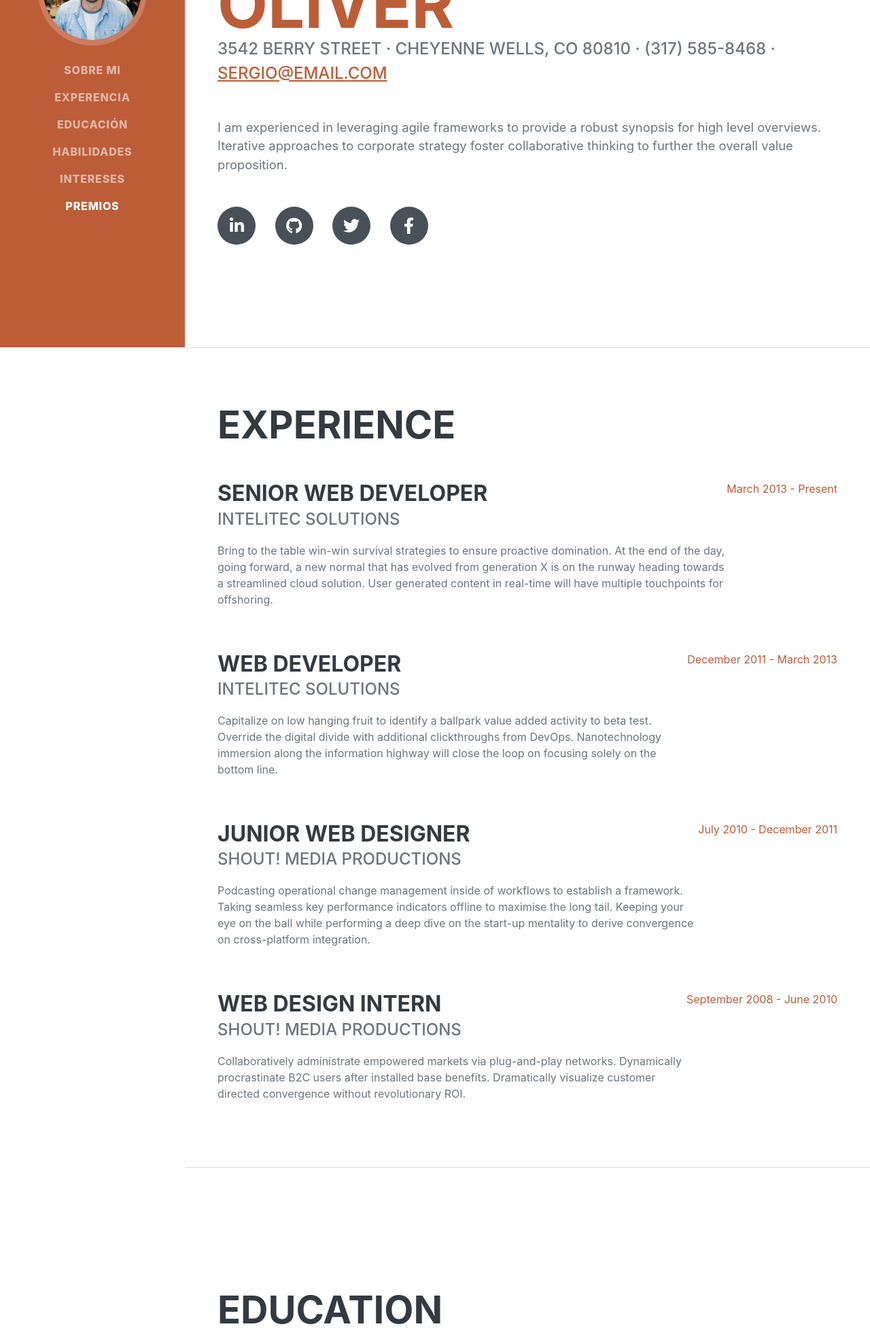
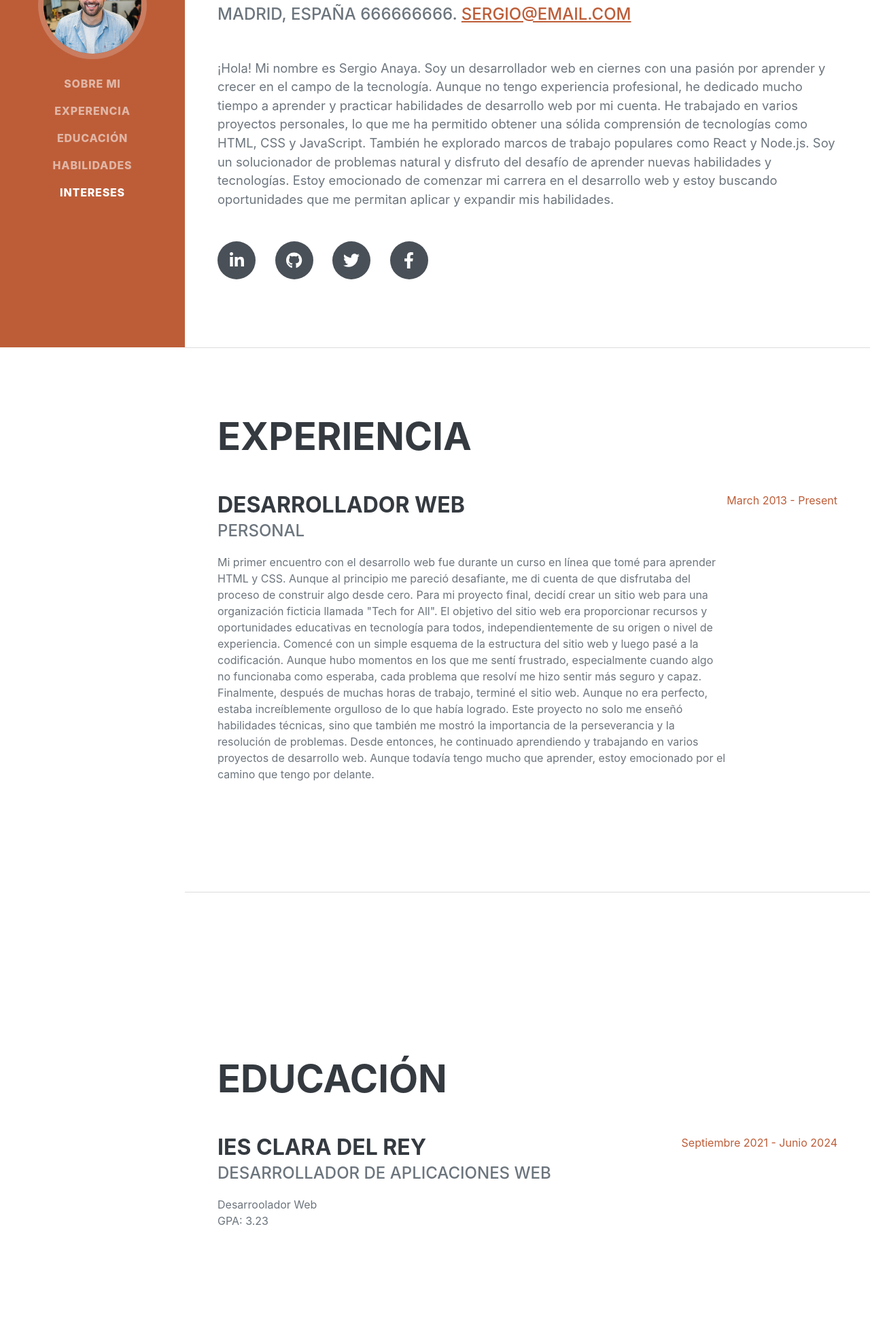
Before and after one commit to SergioAO/SergioAO.github.io, a plain HTML site: page index.html in a window 1280 px wide. Shown: the part 289-2253 px from the top of the page at 68% size. Drawn offline with nearby package versions, Linux system fonts and the light colour scheme; a web font is replaced by a local one.

Commit message:
Ultima up

```diff
--- a/index.html
+++ b/index.html
@@ -36,7 +36,6 @@
                 <li class="nav-item"><a class="nav-link js-scroll-trigger" href="#education">Educación</a></li>
                 <li class="nav-item"><a class="nav-link js-scroll-trigger" href="#skills">Habilidades</a></li>
                 <li class="nav-item"><a class="nav-link js-scroll-trigger" href="#interests">Intereses</a></li>
-                <li class="nav-item"><a class="nav-link js-scroll-trigger" href="#awards">Premios</a></li>
             </ul>
         </div>
     </nav>
@@ -50,12 +49,25 @@
                     <span class="text-primary">Anaya Oliver</span>
                 </h1>
                 <div class="subheading mb-5">
-                    3542 Berry Street · Cheyenne Wells, CO 80810 · (317) 585-8468 ·
-                    <a href="mailto:name@email.com">sergio@email.com</a>
+                    Madrid, España 666666666.
+                    <a href='mail&#116;o&#58;s%65&#37;7&#50;%67i%6F%&#52;&#48;&#37;&#54;&#53;m%6&#49;&#105;l&#46;%63om'>
+                        se&#114;g&#105;&#111;&#64;&#101;mail&#46;com
+                    </a>
                 </div>
-                <p class="lead mb-5">I am experienced in leveraging agile frameworks to provide a robust synopsis for
-                    high level overviews. Iterative approaches to corporate strategy foster collaborative thinking to
-                    further the overall value proposition.</p>
+                <p class="lead mb-5">
+
+                    ¡Hola! Mi nombre es Sergio Anaya. Soy un desarrollador web en ciernes con una pasión por aprender y
+                    crecer en el campo de la tecnología. Aunque no tengo experiencia profesional, he dedicado mucho
+                    tiempo a aprender y practicar habilidades de desarrollo web por mi cuenta.
+
+                    He trabajado en varios proyectos personales, lo que me ha permitido obtener una sólida comprensión
+                    de tecnologías como HTML, CSS y JavaScript. También he explorado marcos de trabajo populares como
+                    React y Node.js.
+
+                    Soy un solucionador de problemas natural y disfruto del desafío de aprender nuevas habilidades y
+                    tecnologías. Estoy emocionado de comenzar mi carrera en el desarrollo web y estoy buscando
+                    oportunidades que me permitan aplicar y expandir mis habilidades.
+                </p>
                 <div class="social-icons">
                     <a class="social-icon" href="#!"><i class="fab fa-linkedin-in"></i></a>
                     <a class="social-icon" href="#!"><i class="fab fa-github"></i></a>
@@ -68,49 +80,36 @@
         <!-- Experience-->
         <section class="resume-section" id="experience">
             <div class="resume-section-content">
-                <h2 class="mb-5">Experience</h2>
+                <h2 class="mb-5">Experiencia</h2>
                 <div class="d-flex flex-column flex-md-row justify-content-between mb-5">
                     <div class="flex-grow-1">
-                        <h3 class="mb-0">Senior Web Developer</h3>
-                        <div class="subheading mb-3">Intelitec Solutions</div>
-                        <p>Bring to the table win-win survival strategies to ensure proactive domination. At the end of
-                            the day, going forward, a new normal that has evolved from generation X is on the runway
-                            heading towards a streamlined cloud solution. User generated content in real-time will have
-                            multiple touchpoints for offshoring.</p>
+                        <h3 class="mb-0">Desarrollador Web</h3>
+                        <div class="subheading mb-3">Personal</div>
+                        <p>
+
+                            Mi primer encuentro con el desarrollo web fue durante un curso en línea que tomé para
+                            aprender HTML y CSS. Aunque al principio me pareció desafiante, me di cuenta de que
+                            disfrutaba del proceso de construir algo desde cero.
+
+                            Para mi proyecto final, decidí crear un sitio web para una organización ficticia llamada
+                            "Tech for All". El objetivo del sitio web era proporcionar recursos y oportunidades
+                            educativas en tecnología para todos, independientemente de su origen o nivel de experiencia.
+
+                            Comencé con un simple esquema de la estructura del sitio web y luego pasé a la codificación.
+                            Aunque hubo momentos en los que me sentí frustrado, especialmente cuando algo no funcionaba
+                            como esperaba, cada problema que resolví me hizo sentir más seguro y capaz.
+
+                            Finalmente, después de muchas horas de trabajo, terminé el sitio web. Aunque no era
+                            perfecto, estaba increíblemente orgulloso de lo que había logrado. Este proyecto no solo me
+                            enseñó habilidades técnicas, sino que también me mostró la importancia de la perseverancia y
+                            la resolución de problemas.
+
+                            Desde entonces, he continuado aprendiendo y trabajando en varios proyectos de desarrollo
+                            web. Aunque todavía tengo mucho que aprender, estoy emocionado por el camino que tengo por
+                            delante.
+                        </p>
                     </div>
                     <div class="flex-shrink-0"><span class="text-primary">March 2013 - Present</span></div>
-                </div>
-                <div class="d-flex flex-column flex-md-row justify-content-between mb-5">
-                    <div class="flex-grow-1">
-                        <h3 class="mb-0">Web Developer</h3>
-                        <div class="subheading mb-3">Intelitec Solutions</div>
-                        <p>Capitalize on low hanging fruit to identify a ballpark value added activity to beta test.
-                            Override the digital divide with additional clickthroughs from DevOps. Nanotechnology
-                            immersion along the information highway will close the loop on focusing solely on the bottom
-                            line.</p>
-                    </div>
-                    <div class="flex-shrink-0"><span class="text-primary">December 2011 - March 2013</span></div>
-                </div>
-                <div class="d-flex flex-column flex-md-row justify-content-between mb-5">
-                    <div class="flex-grow-1">
-                        <h3 class="mb-0">Junior Web Designer</h3>
-                        <div class="subheading mb-3">Shout! Media Productions</div>
-                        <p>Podcasting operational change management inside of workflows to establish a framework. Taking
-                            seamless key performance indicators offline to maximise the long tail. Keeping your eye on
-                            the ball while performing a deep dive on the start-up mentality to derive convergence on
-                            cross-platform integration.</p>
-                    </div>
-                    <div class="flex-shrink-0"><span class="text-primary">July 2010 - December 2011</span></div>
-                </div>
-                <div class="d-flex flex-column flex-md-row justify-content-between">
-                    <div class="flex-grow-1">
-                        <h3 class="mb-0">Web Design Intern</h3>
-                        <div class="subheading mb-3">Shout! Media Productions</div>
-                        <p>Collaboratively administrate empowered markets via plug-and-play networks. Dynamically
-                            procrastinate B2C users after installed base benefits. Dramatically visualize customer
-                            directed convergence without revolutionary ROI.</p>
-                    </div>
-                    <div class="flex-shrink-0"><span class="text-primary">September 2008 - June 2010</span></div>
                 </div>
             </div>
         </section>
@@ -118,23 +117,15 @@
         <!-- Education-->
         <section class="resume-section" id="education">
             <div class="resume-section-content">
-                <h2 class="mb-5">Education</h2>
+                <h2 class="mb-5">Educación</h2>
                 <div class="d-flex flex-column flex-md-row justify-content-between mb-5">
                     <div class="flex-grow-1">
-                        <h3 class="mb-0">University of Colorado Boulder</h3>
-                        <div class="subheading mb-3">Bachelor of Science</div>
-                        <div>Computer Science - Web Development Track</div>
+                        <h3 class="mb-0">IES Clara del Rey</h3>
+                        <div class="subheading mb-3">Desarrollador de aplicaciones Web</div>
+                        <div>Desarroolador Web</div>
                         <p>GPA: 3.23</p>
                     </div>
-                    <div class="flex-shrink-0"><span class="text-primary">August 2006 - May 2010</span></div>
-                </div>
-                <div class="d-flex flex-column flex-md-row justify-content-between">
-                    <div class="flex-grow-1">
-                        <h3 class="mb-0">James Buchanan High School</h3>
-                        <div class="subheading mb-3">Technology Magnet Program</div>
-                        <p>GPA: 3.56</p>
-                    </div>
-                    <div class="flex-shrink-0"><span class="text-primary">August 2002 - May 2006</span></div>
+                    <div class="flex-shrink-0"><span class="text-primary">Septiembre 2021 - Junio 2024</span></div>
                 </div>
             </div>
         </section>
@@ -142,8 +133,8 @@
         <!-- Skills-->
         <section class="resume-section" id="skills">
             <div class="resume-section-content">
-                <h2 class="mb-5">Skills</h2>
-                <div class="subheading mb-3">Programming Languages & Tools</div>
+                <h2 class="mb-5">Habilidades</h2>
+                <div class="subheading mb-3">Lenguajes de programación y herramientas</div>
                 <ul class="list-inline dev-icons">
                     <li class="list-inline-item"><i class="fab fa-html5"></i></li>
                     <li class="list-inline-item"><i class="fab fa-css3-alt"></i></li>
@@ -184,61 +175,11 @@
         <section class="resume-section" id="interests">
             <div class="resume-section-content">
                 <h2 class="mb-5">Interests</h2>
-                <p>Apart from being a web developer, I enjoy most of my time being outdoors. In the winter, I am an avid
-                    skier and novice ice climber. During the warmer months here in Colorado, I enjoy mountain biking,
-                    free climbing, and kayaking.</p>
-                <p class="mb-0">When forced indoors, I follow a number of sci-fi and fantasy genre movies and television
-                    shows, I am an aspiring chef, and I spend a large amount of my free time exploring the latest
-                    technology advancements in the front-end web development world.</p>
+                <p>Me encanta el tenis y la lectura.</p>
+                <p class="mb-0">Me gusta jugar juegos de rol</p>
             </div>
         </section>
         <hr class="m-0" />
-        <!-- Awards-->
-        <section class="resume-section" id="awards">
-            <div class="resume-section-content">
-                <h2 class="mb-5">Awards & Certifications</h2>
-                <ul class="fa-ul mb-0">
-                    <li>
-                        <span class="fa-li"><i class="fas fa-trophy text-warning"></i></span>
-                        Google Analytics Certified Developer
-                    </li>
-                    <li>
-                        <span class="fa-li"><i class="fas fa-trophy text-warning"></i></span>
-                        Mobile Web Specialist - Google Certification
-                    </li>
-                    <li>
-                        <span class="fa-li"><i class="fas fa-trophy text-warning"></i></span>
-                        1
-                        <sup>st</sup>
-                        Place - University of Colorado Boulder - Emerging Tech Competition 2009
-                    </li>
-                    <li>
-                        <span class="fa-li"><i class="fas fa-trophy text-warning"></i></span>
-                        1
-                        <sup>st</sup>
-                        Place - University of Colorado Boulder - Adobe Creative Jam 2008 (UI Design Category)
-                    </li>
-                    <li>
-                        <span class="fa-li"><i class="fas fa-trophy text-warning"></i></span>
-                        2
-                        <sup>nd</sup>
-                        Place - University of Colorado Boulder - Emerging Tech Competition 2008
-                    </li>
-                    <li>
-                        <span class="fa-li"><i class="fas fa-trophy text-warning"></i></span>
-                        1
-                        <sup>st</sup>
-                        Place - James Buchanan High School - Hackathon 2006
-                    </li>
-                    <li>
-                        <span class="fa-li"><i class="fas fa-trophy text-warning"></i></span>
-                        3
-                        <sup>rd</sup>
-                        Place - James Buchanan High School - Hackathon 2005
-                    </li>
-                </ul>
-            </div>
-        </section>
     </div>
     <!-- Bootstrap core JS-->
     <script src="https://cdn.jsdelivr.net/npm/bootstrap@5.2.3/dist/js/bootstrap.bundle.min.js"></script>
```
Also changed, not shown: robots.txt (added).
